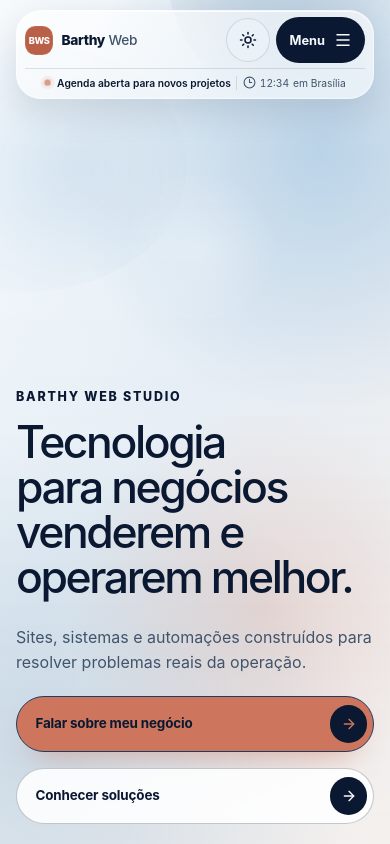
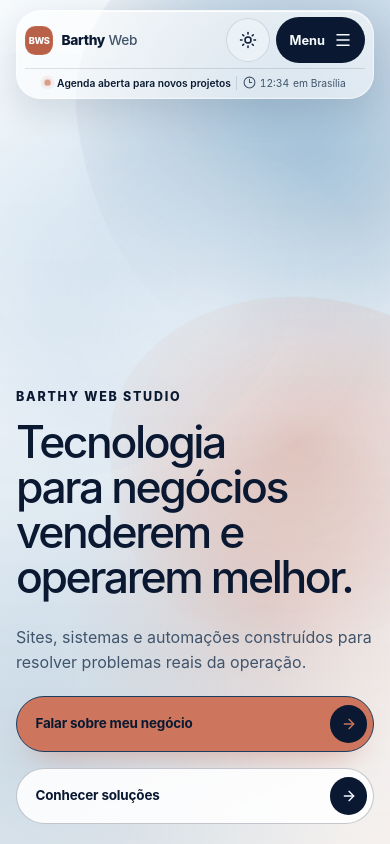
Before and after one commit to g4brielbr4sil/barthy-web-studio-v2, a React (Vite) app: page / in a window 390 px wide. Shown: the top 844 px of the page. Built offline with nearby package versions, Linux system fonts and the light colour scheme; no server answers.

Commit message:
fix: preservar escala mobile sem trocar trajetória do hero

```diff
--- a/src/styles/components/recovery.css
+++ b/src/styles/components/recovery.css
@@ -32,37 +32,37 @@
 }
 
 /* O fallback usa a mesma linguagem de movimento em todas as telas.
-   Mobile não recebe um conjunto paralelo de keyframes. */
+   Mobile preserva apenas escala e enquadramento próprios do viewport. */
 @media (max-width: 767px) and (prefers-reduced-motion: no-preference) {
   .hero__background:not([data-mode='static']) .hero__organic-shape--blue {
-    top: -18%;
-    right: -8%;
-    width: min(66vw, 70rem);
+    top: -10%;
+    right: -32%;
+    width: 112vw;
     animation-name: hero-organic-blue;
     animation-duration: 34s;
   }
 
   .hero__background:not([data-mode='static']) .hero__organic-shape--ice {
     top: 4%;
-    left: -20%;
-    width: min(70vw, 72rem);
+    left: -42%;
+    width: 122vw;
     animation-name: hero-organic-ice;
     animation-duration: 41s;
   }
 
   .hero__background:not([data-mode='static']) .hero__organic-shape--terra {
-    top: auto;
-    right: 4%;
-    bottom: -30%;
-    width: min(62vw, 62rem);
+    top: 32%;
+    right: -30%;
+    bottom: auto;
+    width: 108vw;
     animation-name: hero-organic-terra;
     animation-duration: 29s;
   }
 
   .hero__background:not([data-mode='static']) .hero__organic-shape--white {
-    top: 20%;
-    left: 32%;
-    width: min(42vw, 42rem);
+    top: 16%;
+    left: 12%;
+    width: 92vw;
     animation-name: hero-organic-white;
     animation-duration: 37s;
   }
```
